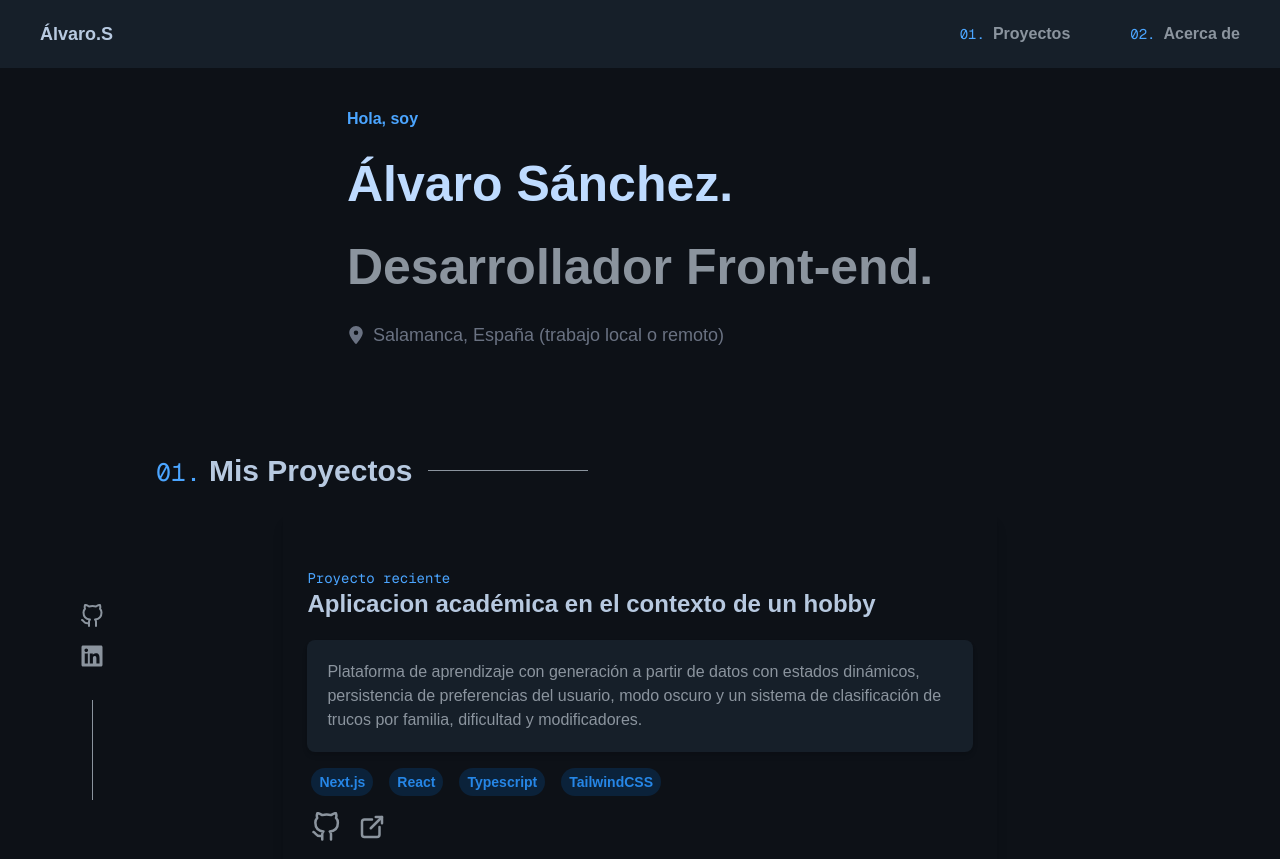
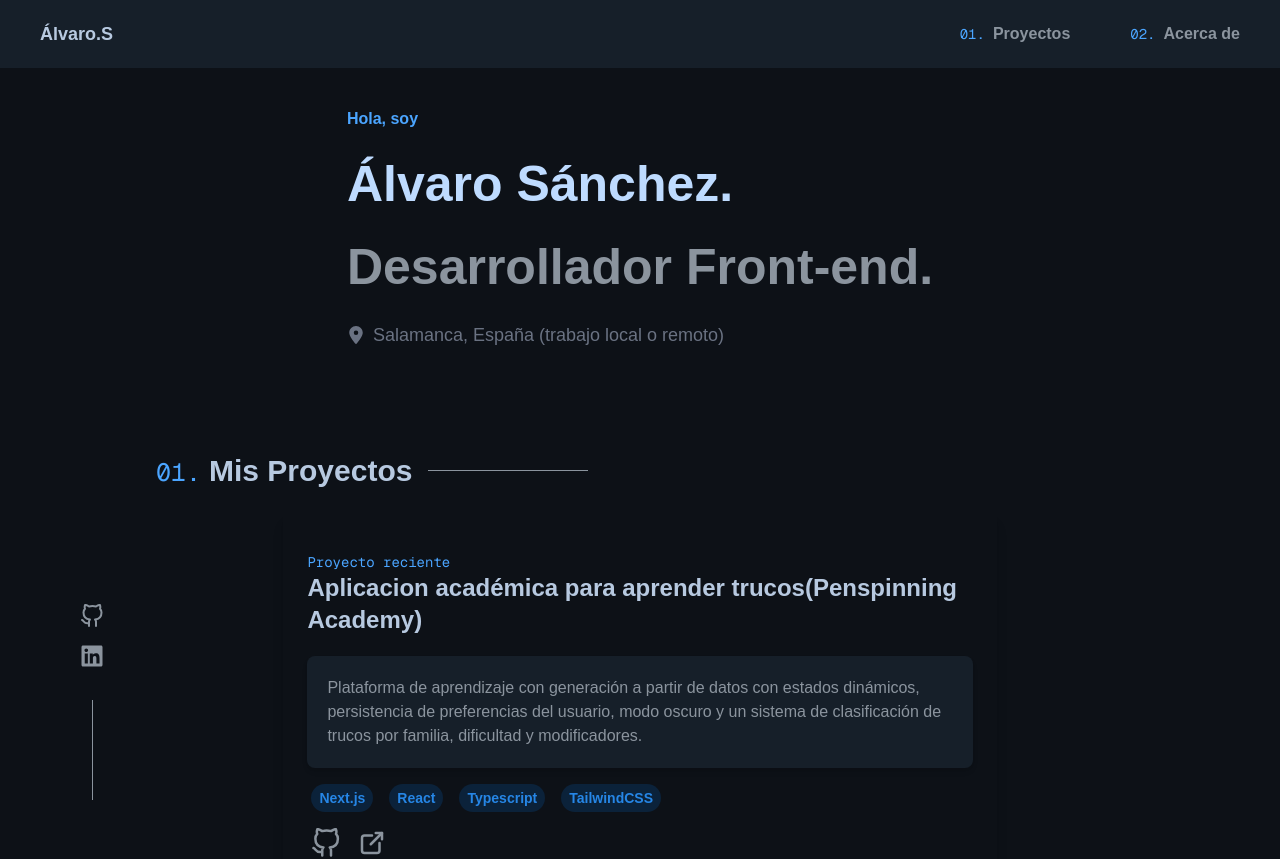
Before and after one commit to AllwarsGIT/portfolio-react, a Next.js app: page / in a window 1280 px wide. Shown: the top 859 px of the page. Built offline with nearby package versions, Linux system fonts and the light colour scheme.

Commit message:
card update

```diff
--- a/src/components/Projects.tsx
+++ b/src/components/Projects.tsx
@@ -29,7 +29,7 @@ function Projects() {
                 demoUrl="https://penspinning-academy.vercel.app/"
                 techName={["Next.js", "React", "Typescript", "TailwindCSS"]}
                 last = "Proyecto reciente"
-                title="Aplicacion académica en el contexto de un hobby"
+                title="Aplicacion académica para aprender trucos(Penspinning Academy)"
                 description="Plataforma de aprendizaje con generación a partir de datos con estados dinámicos, persistencia de preferencias del usuario, modo oscuro y un sistema de clasificación de trucos por familia, dificultad y modificadores."/>
             <ProjectCard
                 githubUrl="https://github.com/AllwarsGIT/job-searching-app-react"
```
